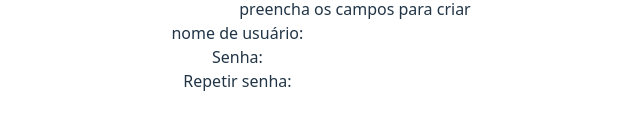
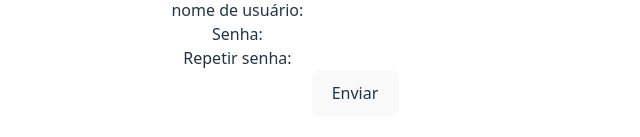
Before and after one commit to JasonAraujo1/duoCheckList-v3-, a React (Vite) app in the folder duoCheckList/: page /register in a window 1280 px wide. Shown: the part 391-528 px from the top of the page, without its empty margins (285-925 px from the left). Built offline with nearby package versions, Linux system fonts and the light colour scheme.

Commit message:
end point register  check

```diff
--- a/duoCheckList/src/assets/fetchApi.js
+++ b/duoCheckList/src/assets/fetchApi.js
@@ -1,14 +1,10 @@
-import React from 'react'
 
 export async function fetchApiData() {
- try{
-    const response = await fetch("https://67d2321e90e0670699bca29e.mockapi.io/duoCheckList/data")
-    const data = await response.json()
-
-    console.log("dados do fetchapidata:", data)
-
-    return data
- }catch(error){
-    console.log("erro no fetch", error)
- }
+   try {
+      const response = await fetch("https://67d2321e90e0670699bca29e.mockapi.io/duoCheckList/data")
+      const data = await response.json()
+      return data
+   } catch (error) {
+      console.log("erro no fetch", error)
+   }
 }
--- a/duoCheckList/src/register/index.jsx
+++ b/duoCheckList/src/register/index.jsx
@@ -1,6 +1,35 @@
-import React from 'react'
+import React, { useEffect, useState } from 'react'
 
 export default function Register() {
+  const [name, setName] = useState("")
+  const [password, setPassword] = useState("")
+  const [repeatPassword, setRepeatPassword] = useState("")
+
+
+  async function handleClick() {
+    const data = {
+      name: name,
+      password: password
+    }
+    const url = "https://67d355c78bca322cc269d90d.mockapi.io/register/register"
+
+    const req = await fetch(url, {
+      method: "POST",
+      headers: {
+        "Content-Type": "application/json"
+      },
+      body: JSON.stringify(data)
+    })
+    const res = await req.json()
+    // console.log(res)
+
+    if (password !== repeatPassword) {
+      alert("As senhas não coincidem!");
+
+    }else{
+      alert("Cadastro efetuado!")
+    }
+  }
 
   return (
     <div>
@@ -10,25 +39,26 @@ export default function Register() {
       </div>
 
       <div>
-      <p className='font-bold text-xl'>Criar conta</p>
+        <p className='font-bold text-xl'>Criar conta</p>
         <span>preencha os campos para criar</span>
       </div>
 
       <div>
         <span>nome de usuário: </span>
-        <input className='border' type="text" />
+        <input onChange={(event) => setName(event.target.value)} className='border' type="text" />
       </div>
 
       <div>
         <span>Senha: </span>
-        <input className='border' type="password" />
+        <input onChange={(event) => setPassword(event.target.value)} className='border' type="password" />
       </div>
 
       <div>
         <span>Repetir senha: </span>
-        <input className='border' type="password" />
+        <input onChange={(event) => setRepeatPassword(event.target.value)} className='border' type="password" />
       </div>
 
+      <button onClick={handleClick}>Enviar</button>
     </div>
   )
 }
```
